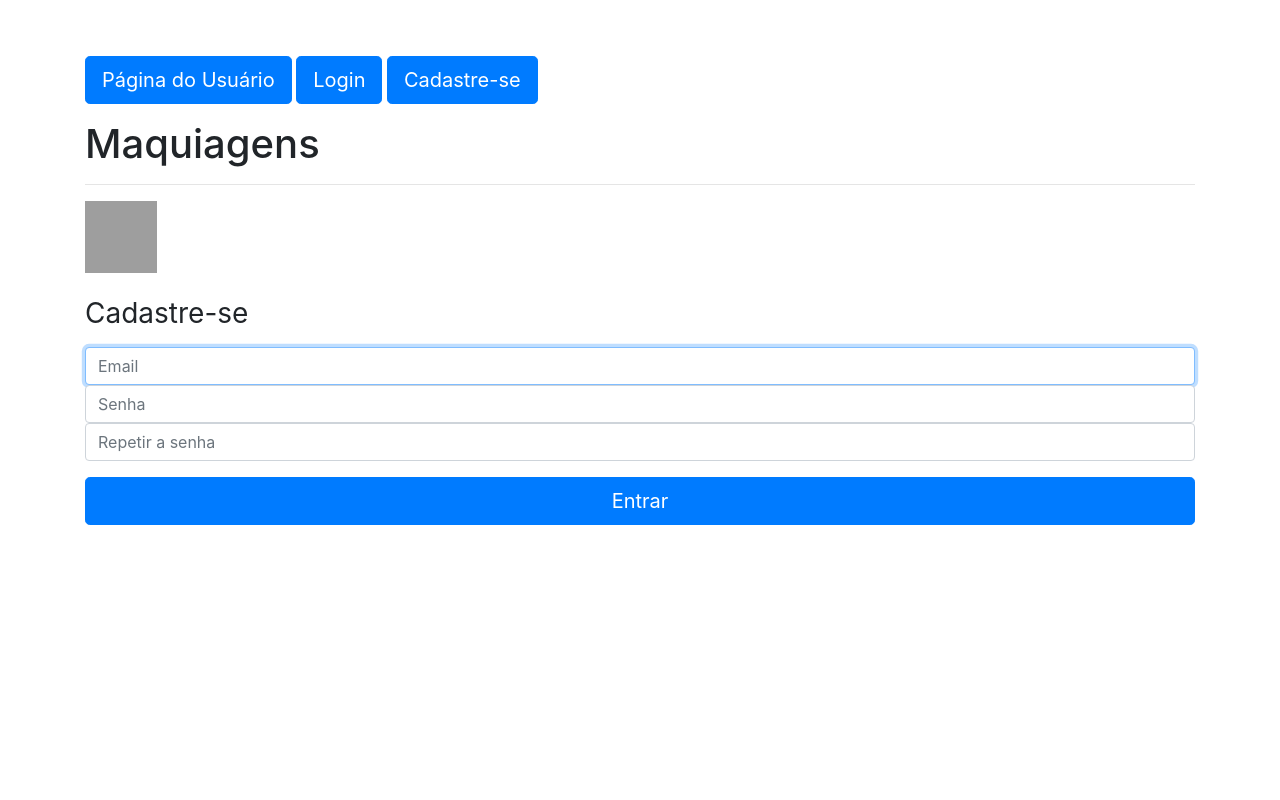
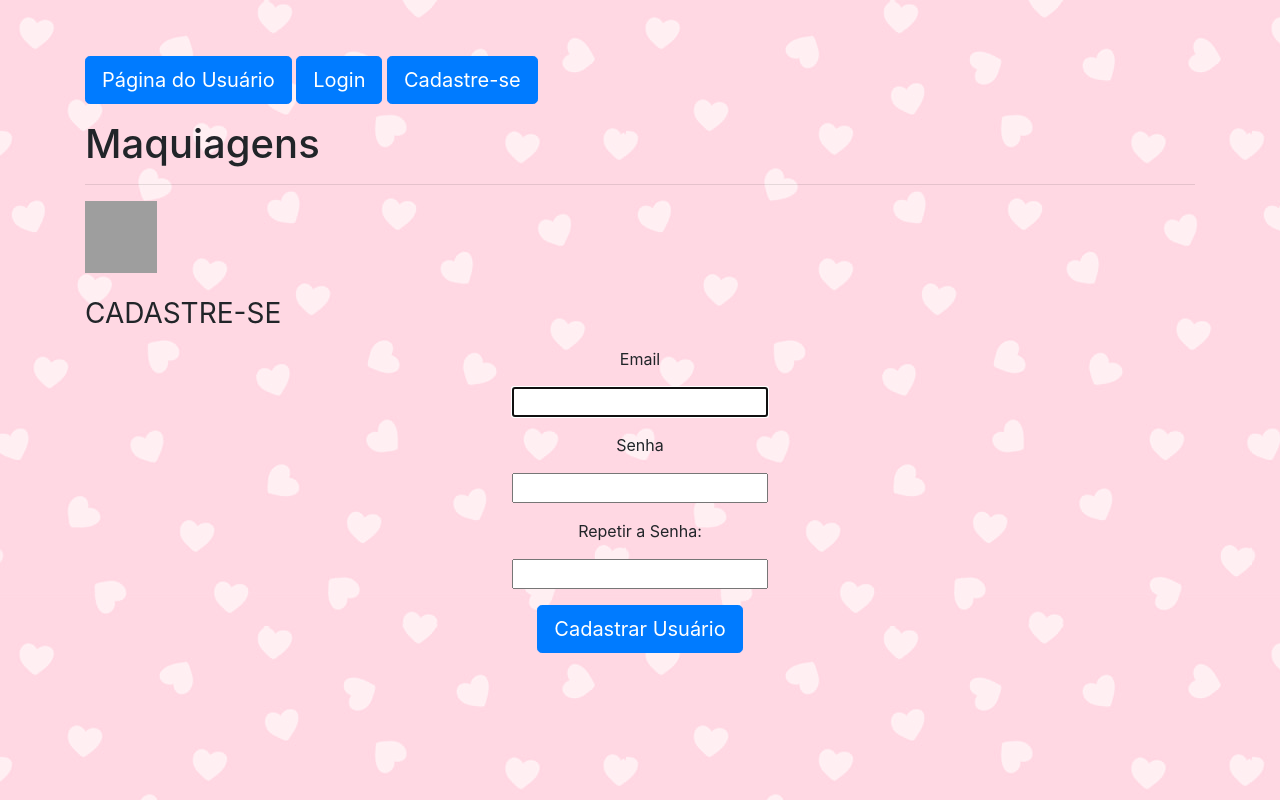
Before and after one commit to brunogomesifrn/info419maquiagem, a Django app: page /cadastro/ in a window 1280 px wide. Run offline with Django 3.2, Linux system fonts and the light colour scheme; some libraries are stand-ins or nearby versions; grey boxes are pictures that could not be loaded.

Commit message:
too tentando ajeitar a parada de autenticação e tenatndo deixar ele mais bonitinho

```diff
--- /dev/null
+++ b/core/static/css/css.css
@@ -0,0 +1,4 @@
+body{
+
+    background-image: url(a.jpg);
+}
--- a/core/static/css/estilo.css
+++ b/core/static/css/estilo.css
@@ -1,3 +1,3 @@
 .auten {
-	text-align: left;
+	text-align: center;
 }
--- a/core/templates/cadastro.html
+++ b/core/templates/cadastro.html
@@ -2,19 +2,31 @@
 {% load widget_tweaks %}
 
 {% block conteudo %}
+{% csrf_token %}
 
-    <form class="form-signin">
+
+  <link rel="stylesheet" type="text/css"
+  href="/static/css/estilo.css">
+
+  <form class="form-signin">
   <img class="mb-4" src="/docs/4.3/assets/brand/bootstrap-solid.svg" alt="" width="72" height="72">
-  <h1 class="h3 mb-3 font-weight-normal">Cadastre-se</h1>
-  <label for="inputEmail" class="sr-only">Email</label>
-  <input type="email" id="inputEmail" class="form-control" placeholder="Email" required autofocus>
-  <label for="inputPassword" class="sr-only">Senha</label>
-  <input type="password" id="inputPassword" class="form-control" placeholder="Senha" required>
-  <label for="inputPassword" class="sr-only">Repetir a senha:</label>
-  <input type="password" id="inputPassword2" class="form-control" placeholder="Repetir a senha" required>
-  <div class="checkbox mb-3">
+  <h1 class="h3 mb-3 font-weight-normal">CADASTRE-SE</h1>
+  <label for="inputEmail" class="sr-only">Email</label> <p class="auten"> Email </p> <p class="auten">  {{ form.username }}
+  {% render_field form.nome class="campo" placeholder="Digite o seu nome" %}</p>
+  <!--<input type="email" id="inputEmail" class="form-control" placeholder="Email" required autofocus>-->
+  <label for="inputPassword" class="sr-only">Senha</label> <p class="auten"> Senha </p> <p class="auten">  {{ form.password1 }}
+  {% render_field form.nome class="campo" placeholder="Digite o seu nome" %}</p>
+  <!--<input type="password" id="inputPassword" class="form-control" placeholder="Senha" required>-->
+  <label for="inputPassword" class="sr-only">Repetir a senha:</label> <p class="auten"> Repetir a Senha: </p> <p class="auten">  {{ form.password2 }}
+  {% render_field form.nome class="campo" placeholder="Digite o seu nome" %}</p>
+  <!--<input type="password" id="inputPassword2" class="form-control" placeholder="Repetir a senha" required>
+  <div class="checkbox mb-3">-->
   </div>
-  <p><a href="{% url 'usuario' %}"><button class="btn btn-lg btn-primary btn-block" type="submit">Entrar</button></a></p>
-</form>
+  <p class="auten"><a href="{% url 'usuario' %}"><button class="btn btn-lg btn-primary " type="submit">Cadastrar Usuário</button></a></p>
+  </form>
 
 {% endblock %}
+
+
+
+<!--btn-block-->
--- a/core/templates/pagina_inicial.html
+++ b/core/templates/pagina_inicial.html
@@ -2,6 +2,10 @@
 {% load static %}
 
 <html>
+
+<link rel="stylesheet" type="text/css"
+href="/static/css/css.css">
+
 <head>
 	<title>Vendas de Maquiagens</title>
 
--- a/core/templates/registration/login.html
+++ b/core/templates/registration/login.html
@@ -21,7 +21,7 @@ href="/static/css/estilo.css">
   <!--<input type="password" id="inputPassword" class="form-control" placeholder="Senha" required> --> <br/>
   <div class="checkbox mb-3">
   </div>
-  <p><a class="auten" href="{% url 'usuario' %}"><button  class="btn btn-lg btn-primary " type="submit">Entrar</button></a></p>
+  <p class="auten"><a class="auten" href="{% url 'usuario' %}"><button  class="btn btn-lg btn-primary " type="submit">Entrar</button></a></p>
 </form>
 
 {% endblock %}
```
Also changed, not shown: core/templates/login.html (deleted, +0 -18 lines), core/static/css/a.jpg (added), core/static/css/maquiagem.jpg (added), core/static/css/maquiagem1.jpg (added).
